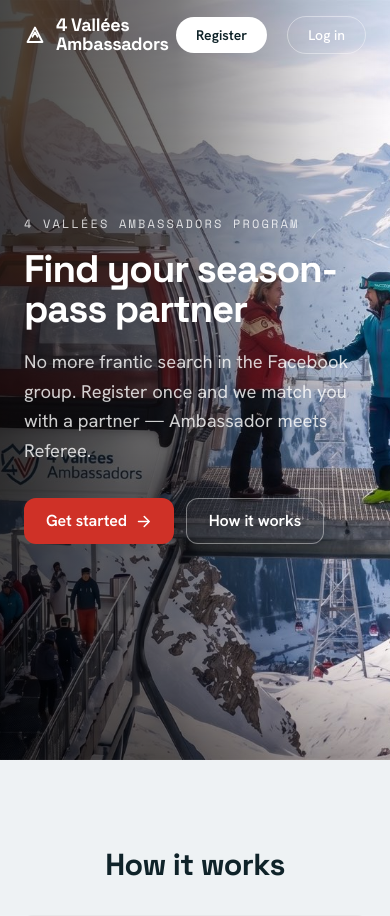
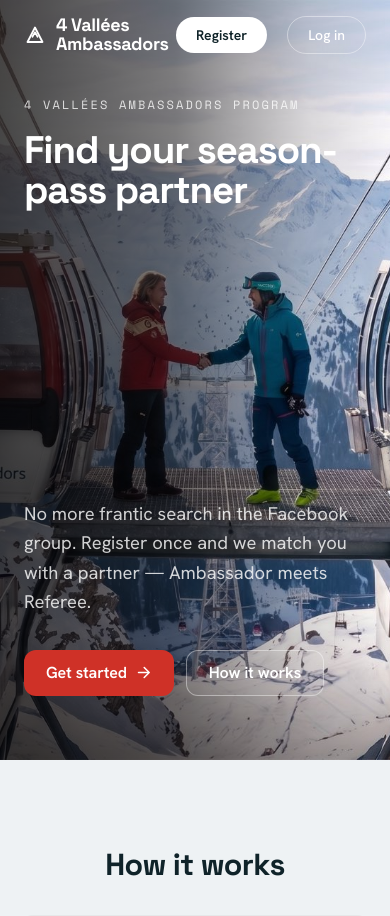
Before and after one commit to hugorodgerbrown/ambassadeurs, a Django app: page / in a window 390 px wide. Shown: the top 916 px of the page. Run offline with Django 5.2, Linux system fonts and the light colour scheme; style sheets or scripts are compiled from the project's sources.

Commit message:
VERB-52: improve mobile hero layout
- split hero content into top (eyebrow + heading) and bottom (lead + CTAs)
  groups; on mobile justify-between hoists the heading up and pushes the
  lead down so the handshake is centre-stage. sm: up collapses back to the
  grouped, vertically-centred desktop layout (unchanged)
- bias image object-position right on mobile so the second person stays in
  frame on the portrait crop; object-center from sm: up

Co-Authored-By: Claude Opus 4.8 <noreply@anthropic.com>

```diff
--- a/templates/public/home.html
+++ b/templates/public/home.html
@@ -17,11 +17,13 @@ Palette: accent = alpine red (#cf3127, Ambassador), secondary = brand blue
 {% endcomment %}
 
 {% block hero %}
-    <section class="relative flex min-h-[90svh] flex-col justify-center">
+    <section class="relative flex min-h-[90svh] flex-col">
         {% comment %}Background photograph{% endcomment %}
         {% comment %}
         LCP image: fetchpriority high so the browser prioritises it; intrinsic
         width/height (1920x1071) reserve the box to avoid layout shift on load.
+        object-position biases right on mobile so the second person stays in
+        frame on a portrait crop; centred from sm: up.
         {% endcomment %}
         <img
             src="{% static 'images/hero.jpg' %}"
@@ -29,7 +31,7 @@ Palette: accent = alpine red (#cf3127, Ambassador), secondary = brand blue
             width="1920"
             height="1071"
             fetchpriority="high"
-            class="absolute inset-0 h-full w-full object-cover object-center"
+            class="absolute inset-0 h-full w-full object-cover object-[62%_center] sm:object-center"
         >
         {% comment %}
         Dark left-to-right gradient scrim. Dark on the left where headline
@@ -41,17 +43,23 @@ Palette: accent = alpine red (#cf3127, Ambassador), secondary = brand blue
         >
         </div>
         {% comment %}
-        Hero content: flush-left against the page gutter (over the darkest part
-        of the scrim) and vertically centred by the section's justify-center.
-        Gutter matches the overlaid nav so text and wordmark share a left edge.
+        Hero content. Flush-left against the page gutter (over the darkest part
+        of the scrim); the gutter matches the overlaid nav so text and wordmark
+        share a left edge. On mobile the eyebrow + heading are hoisted to the
+        top and the lead + CTAs pushed to the bottom (justify-between) so the
+        handshake sits centre-stage between them; from sm: up the two groups
+        collapse together and centre vertically (justify-center).
         {% endcomment %}
-        <div class="relative z-10 w-full px-6 py-24 sm:px-10 lg:px-16">
+        <div class="relative z-10 flex grow flex-col justify-between gap-10 px-6 pb-16 pt-24 sm:justify-center sm:gap-0 sm:px-10 sm:py-24 lg:px-16">
+            <div>
                 <p class="eyebrow mb-4 text-white/80">
                     {% translate "4 Vallées Ambassadors Program" %}
                 </p>
                 <h1 class="mb-5 max-w-lg text-h1 text-white">
                     {% translate "Find your season-pass partner" %}
                 </h1>
+            </div>
+            <div>
                 <p class="mb-8 max-w-md text-lead text-white/80">
                     {% blocktranslate trimmed %}
                         No more frantic search in the Facebook group. Register once and we match you with a partner —
@@ -83,6 +91,7 @@ Palette: accent = alpine red (#cf3127, Ambassador), secondary = brand blue
                     >
                         {% translate "How it works" %}
                     </a>
+                </div>
             </div>
         </div>
     </section>
```
Lines whose indentation alone changed are shown as unchanged.
